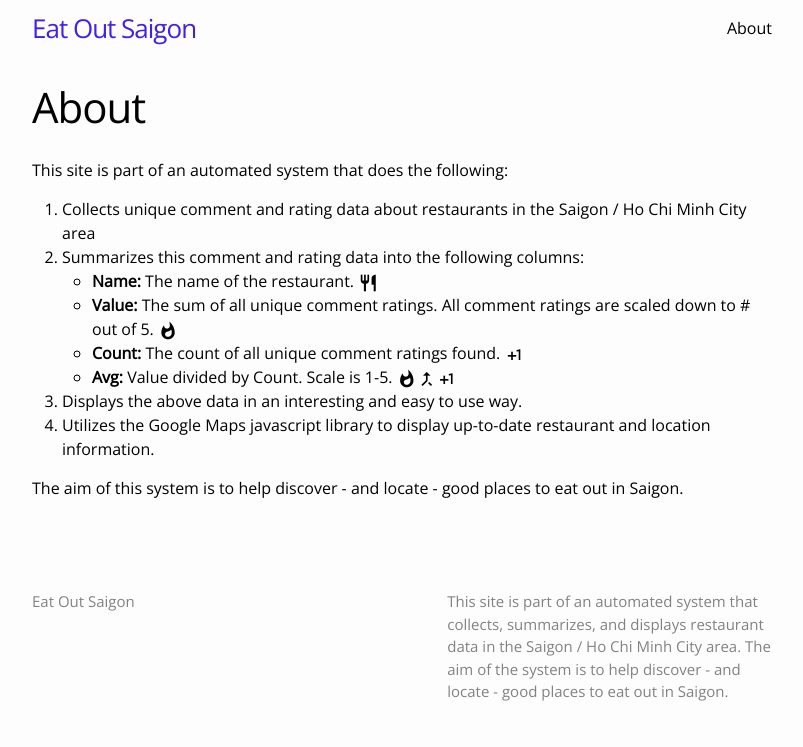
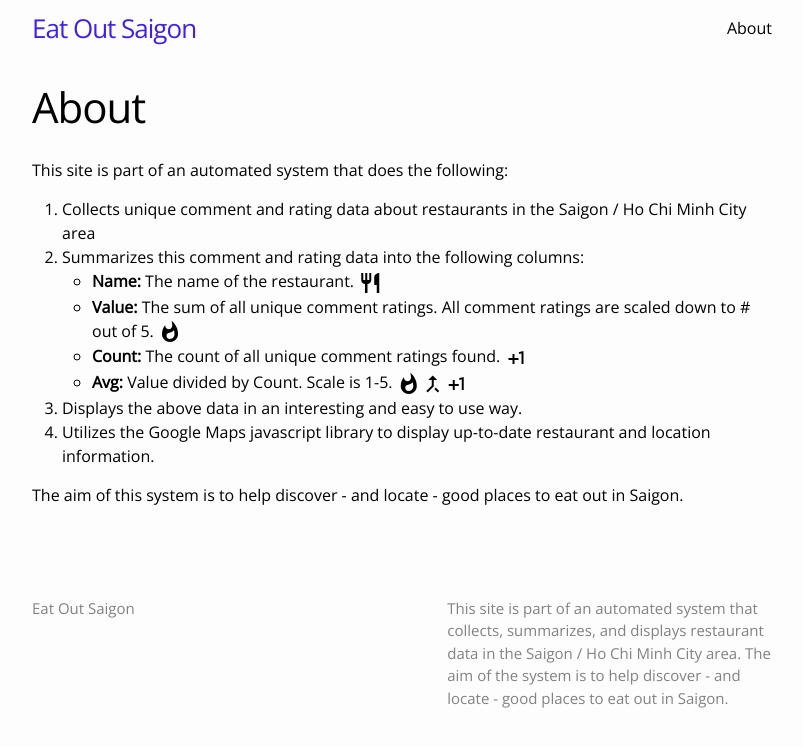
Before and after one commit to ssugar/vnplaces, a Jekyll site: the page built from about.md, in a window 1280 px wide. Shown: the top 747 px of the page, without its empty margins (238-1041 px from the left). Built offline with Jekyll 4.4.1, drawn with Linux system fonts in a browser that asks for light colours; a script that is not in the unit is left out.

Commit message:
formatting

```diff
--- a/_sass/_base.scss
+++ b/_sass/_base.scss
@@ -331,11 +331,11 @@ a.w3-btn-floating-right {
 
 i.material-icons {
     vertical-align: middle;
-    line-height: 20px;
-    font-size: 20px;
+    line-height: 24px;
+    font-size: 24px;
 }
 
-#filter-value {
+span#filter-value {
     font-size: 18px;
     line-height: 18px;
 }
```
